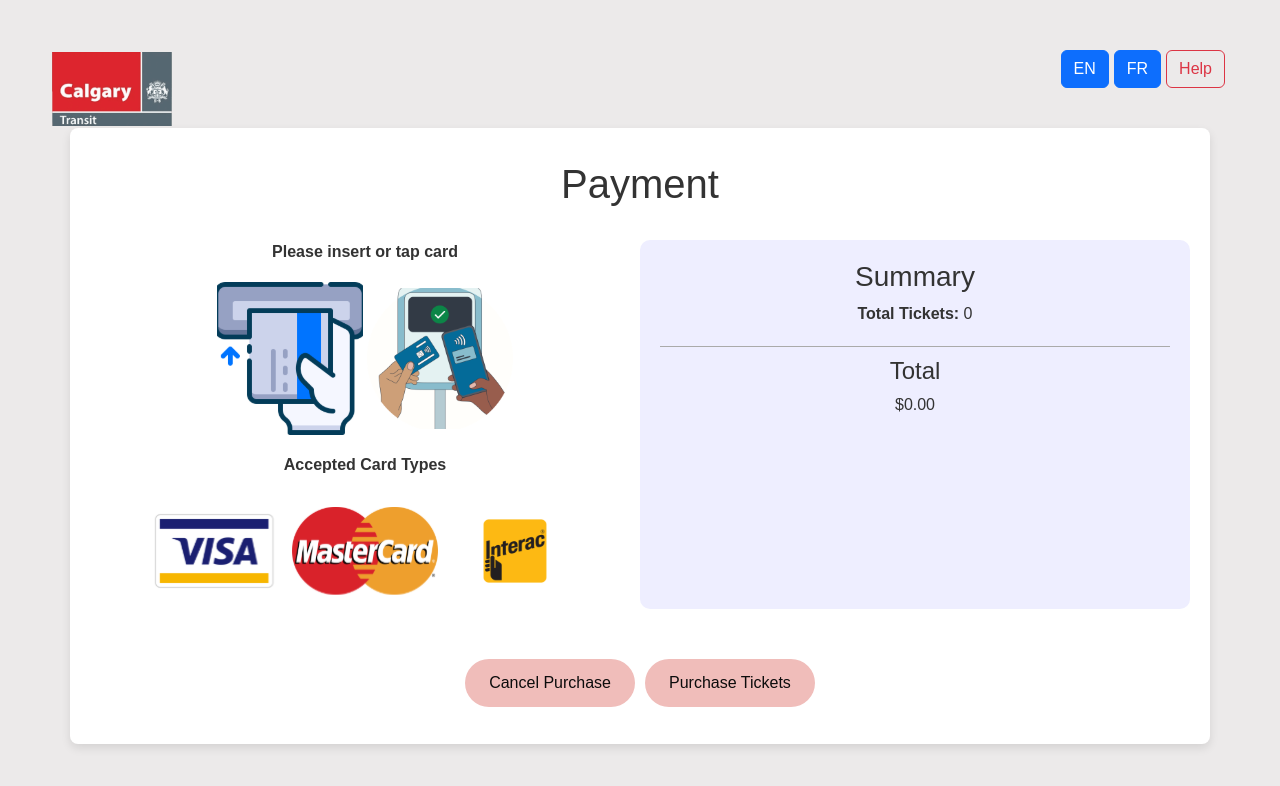
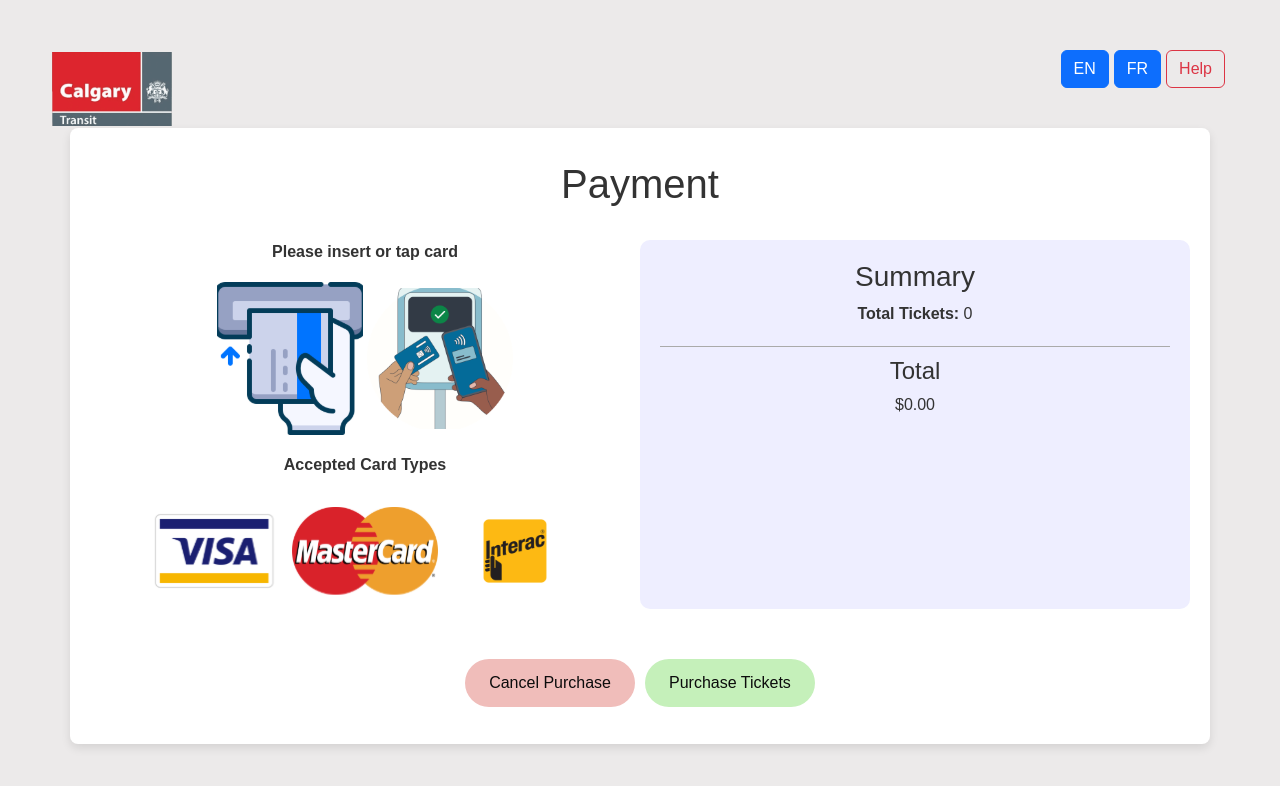
Before and after one commit to Abhay2412/CPSC481FinalProject, a React (Create React App) app in the folder busticketingkiosk/: page /payment in a window 1280 px wide. Shown: the top 786 px of the page. Built offline with nearby package versions, Linux system fonts and the light colour scheme.

Commit message:
Fixed a little typo in More Info and changed a button colour

```diff
--- a/busticketingkiosk/src/screens/MakePayment.jsx
+++ b/busticketingkiosk/src/screens/MakePayment.jsx
@@ -63,7 +63,7 @@ const MakePaymentScreen = ({setPageTitle}) => {
         <Row className="buttons-row">
             <Col>
                 <Button className="button button-light-red" block onClick={() => navigate('/tickets')} >Cancel Purchase</Button>
-                <Button className="button button-light-red" block onClick={() => navigate('/paymentSuccessful')} >Purchase Tickets</Button>
+                <Button className="button button-light-green" block onClick={() => navigate('/paymentSuccessful')} >Purchase Tickets</Button>
             </Col>
         </Row>
     </Container>
--- a/busticketingkiosk/src/screens/moreInfo.jsx
+++ b/busticketingkiosk/src/screens/moreInfo.jsx
@@ -80,7 +80,7 @@ const MoreInfo = (props) => {
                 <Col>
                 <div style={{display: "flex", flexDirection: "column"}}>
                         <div>
-                            Saturda-Sunday
+                            Saturday-Sunday
                         </div>
                         <div>
                             Every 45 minutes
--- a/busticketingkiosk/src/styles/MakePayment.css
+++ b/busticketingkiosk/src/styles/MakePayment.css
@@ -7,3 +7,13 @@
 .button-light-red:hover {
     background-color: #800e08;
 }
+
+.button-light-green {
+    background-color: #c5f0ba;
+    color: #0c0c0c;
+    margin-top: 50px;
+}
+
+.button-light-green:hover {
+    background-color: #08801c;
+}
```
